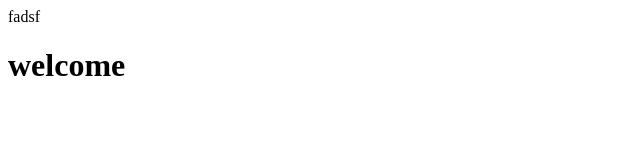
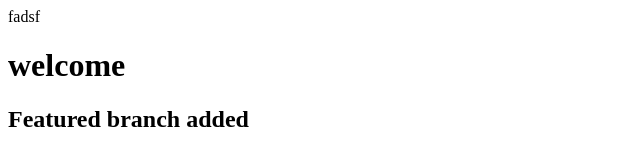
Before and after one commit to nareshg01/pocommand, a plain HTML site: page index.html in a window 1280 px wide. Shown: the whole page, without its empty margins (0-640 px from the left). Drawn offline with Linux system fonts and the light colour scheme.

Commit message:
featured adding

```diff
--- a/index.html
+++ b/index.html
@@ -3,5 +3,6 @@
     <head>fadsf</head>
     <body>
         <h1>welcome</h1>
+        <h2>Featured branch added</h2>
     </body>
 </htm>
```
